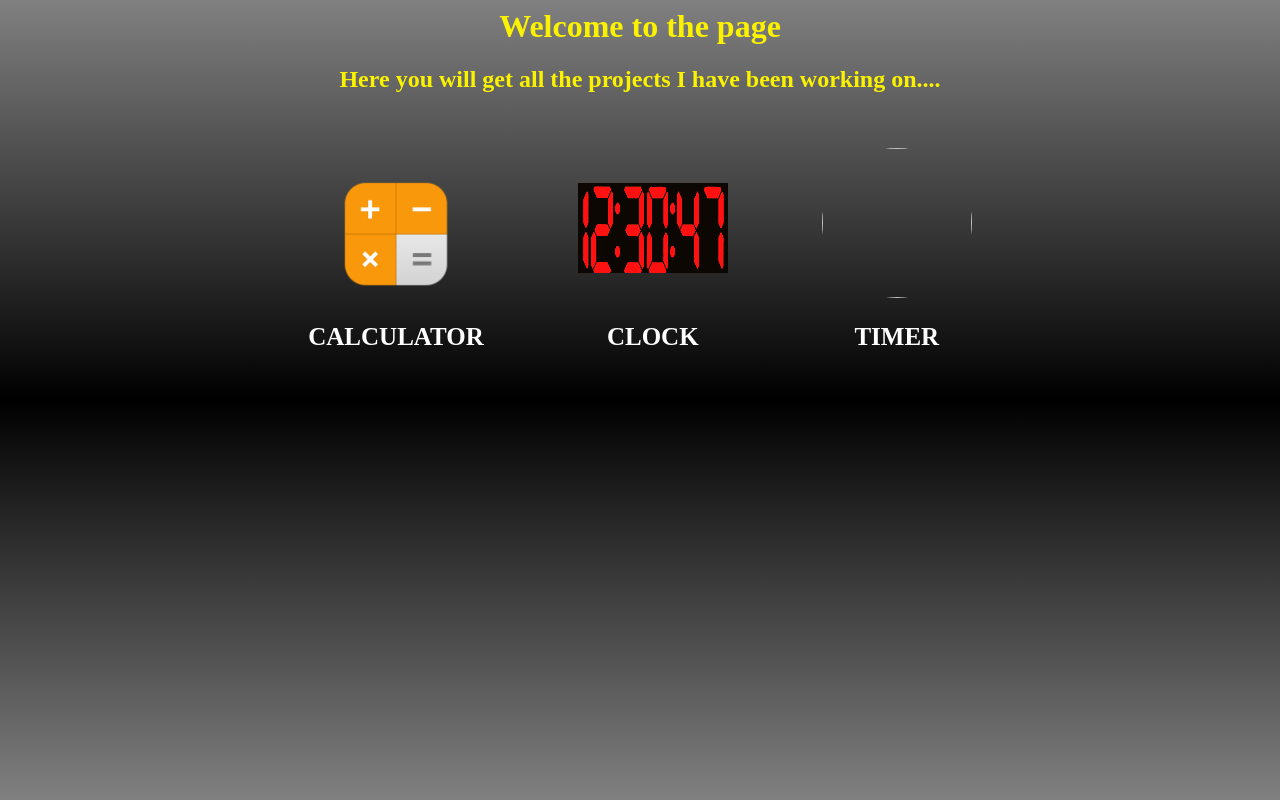
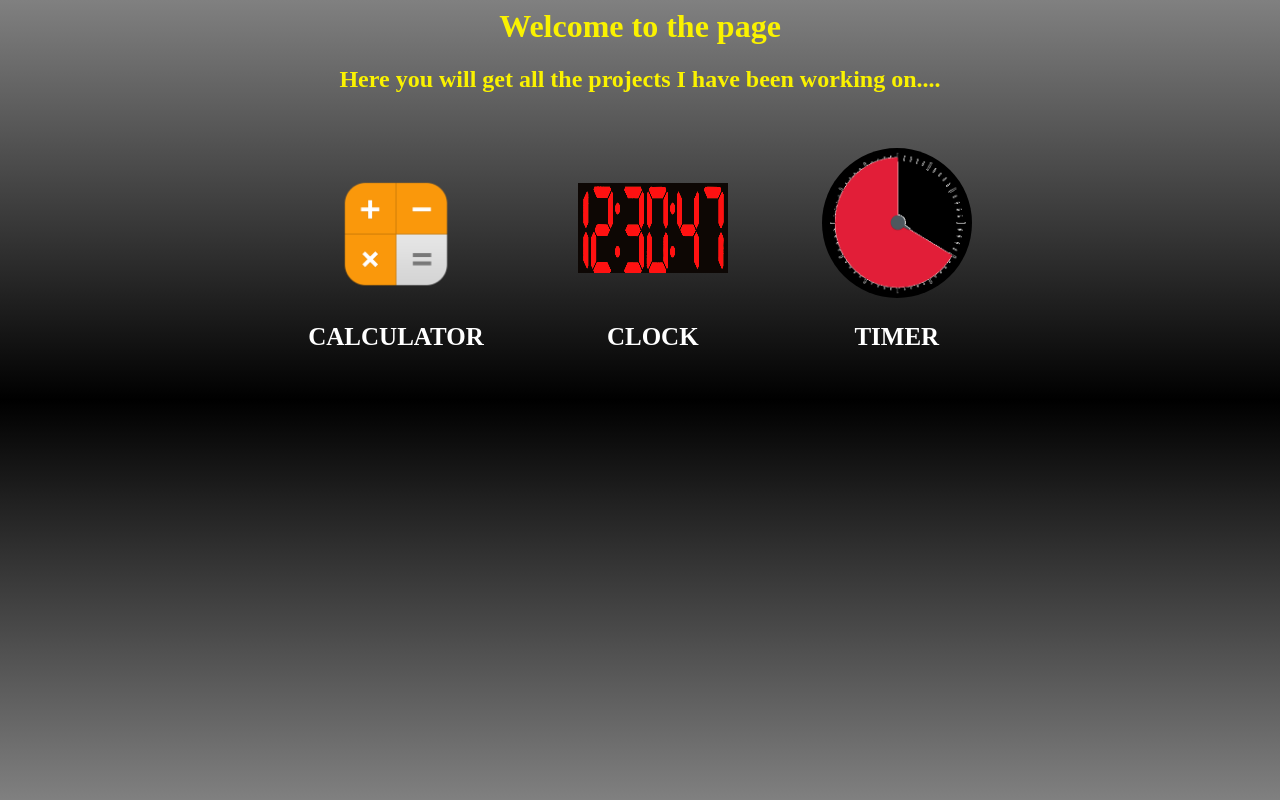
Before and after one commit to prabhu-gaurav/Home, a plain HTML site: page index.html in a window 1280 px wide. Drawn offline with Linux system fonts and the light colour scheme.

Commit message:
Update index.html

```diff
--- a/index.html
+++ b/index.html
@@ -9,6 +9,6 @@
     <a href="https://prabhu-gaurav.github.io/calculator" target="_blank"><img class="calc" src="./icons/calc.png"/><p>CALCULATOR</p></a>
     <!--a href="https://prabhu-gaurav.github.io/stopwatch" target="_blank"><img class="stp" src="./icons/stp.png"/><p>STOPWATCH</p></a><br-->
     <a href="https://prabhu-gaurav.github.io/digiclock" target="_blank"><img class="clck" src="./icons/clk.png"/><p>CLOCK</p></a>
-    <a href="https://prabhu-gaurav.github.io/timer" target="_blank"><img class="tim" src="./icons/tim.png"/><p>TIMER</p></a><br>
+    <a href="https://prabhu-gaurav.github.io/timer" target="_blank"><img class="tim" src="./icons/time.png"/><p>TIMER</p></a><br>
 </body>
 </html>
```
